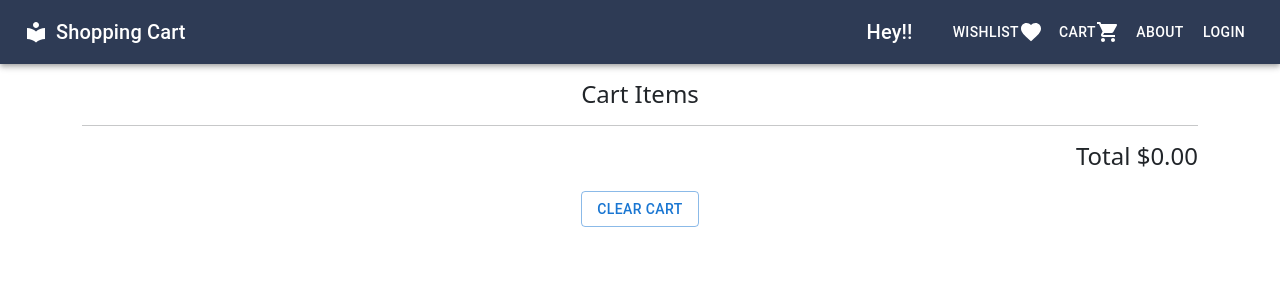
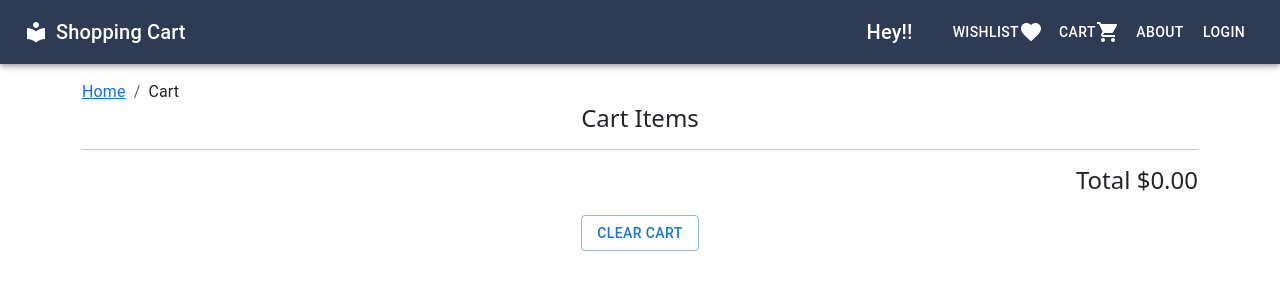
Before and after one commit to Ankit-0040/app-ecommerce, a React (Create React App) app: page /cart in a window 1280 px wide. Shown: the top 300 px of the page. Built offline with nearby package versions, Linux system fonts and the light colour scheme.

Commit message:
breadcrumbs added

```diff
--- a/src/components/common/Cart.js
+++ b/src/components/common/Cart.js
@@ -2,6 +2,9 @@ import React from 'react'
 import { useSelector } from 'react-redux'
 import CartCard from '../Products/CartCard'
 import ClearModal from '../Products/ClearModal';
+import Typography from '@mui/material/Typography';
+import Breadcrumbs from '@mui/material/Breadcrumbs';
+import { Link } from 'react-router-dom';
 
 function Cart() {
     const { cartItems } = useSelector((state) => state.cart)
@@ -9,6 +12,14 @@ function Cart() {
     const total = cartItems.reduce((acc, curr) => acc + (curr.price * curr.quantity), 0);
     return (
         <div>
+    <div role="presentation">
+      <Breadcrumbs aria-label="breadcrumb">
+        <Link underline="hover" color="inherit" to="/">
+            Home
+        </Link>
+        <Typography color="text.primary">Cart</Typography>
+      </Breadcrumbs>
+    </div>
             <div style={{ textAlign: 'center' }}>
                 <h4>Cart Items</h4>
             </div>
```
